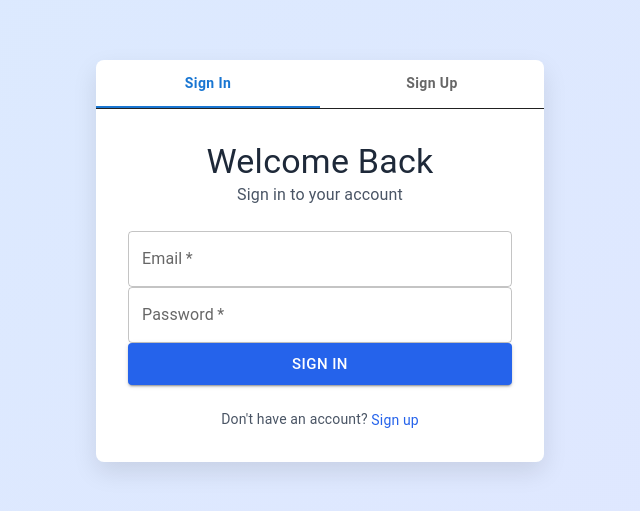
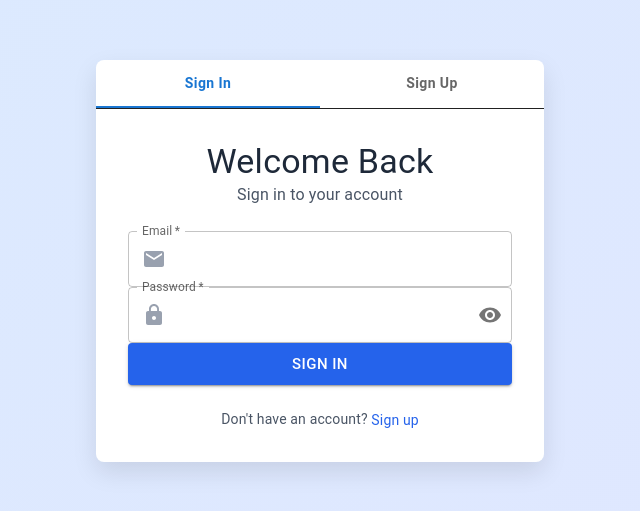
Before and after one commit to mohamadjamal2005/Web1Project, a React (Vite) app: page / in a window 1280 px wide. Shown: the part 139-650 px from the top of the page, without its empty margins (320-960 px from the left). Built offline with nearby package versions, Linux system fonts and the light colour scheme.

Commit message:
file modified

```diff
--- a/src/pages/Login.tsx
+++ b/src/pages/Login.tsx
@@ -67,12 +67,14 @@ const Login: React.FC = () => {
           onChange={(e) => setEmail(e.target.value)}
           required
           variant="outlined"
-          InputProps={{
+          slotProps={{
+            input: {
               startAdornment: (
                 <InputAdornment position="start">
                   <Email className="text-gray-400" />
                 </InputAdornment>
               ),
+            },
           }}
           className="mb-4"
         />
@@ -85,7 +87,8 @@ const Login: React.FC = () => {
           onChange={(e) => setPassword(e.target.value)}
           required
           variant="outlined"
-          InputProps={{
+          slotProps={{
+            input: {
               startAdornment: (
                 <InputAdornment position="start">
                   <Lock className="text-gray-400" />
@@ -102,6 +105,7 @@ const Login: React.FC = () => {
                   </IconButton>
                 </InputAdornment>
               ),
+            },
           }}
           className="mb-6"
         />
--- a/src/pages/Register.tsx
+++ b/src/pages/Register.tsx
@@ -79,12 +79,14 @@ const Register: React.FC = () => {
             onChange={(e) => setFirstName(e.target.value)}
             required
             variant="outlined"
-            InputProps={{
+            slotProps={{
+              input: {
                 startAdornment: (
                   <InputAdornment position="start">
                     <Person className="text-gray-400" />
                   </InputAdornment>
                 ),
+              },
             }}
           />
           <TextField
@@ -94,12 +96,14 @@ const Register: React.FC = () => {
             onChange={(e) => setLastName(e.target.value)}
             required
             variant="outlined"
-            InputProps={{
+            slotProps={{
+              input: {
                 startAdornment: (
                   <InputAdornment position="start">
                     <Person className="text-gray-400" />
                   </InputAdornment>
                 ),
+              },
             }}
           />
         </Box>
@@ -112,12 +116,14 @@ const Register: React.FC = () => {
           onChange={(e) => setEmail(e.target.value)}
           required
           variant="outlined"
-          InputProps={{
+          slotProps={{
+            input: {
               startAdornment: (
                 <InputAdornment position="start">
                   <Email className="text-gray-400" />
                 </InputAdornment>
               ),
+            },
           }}
         />
 
@@ -129,7 +135,8 @@ const Register: React.FC = () => {
           onChange={(e) => setPassword(e.target.value)}
           required
           variant="outlined"
-          InputProps={{
+          slotProps={{
+            input: {
               startAdornment: (
                 <InputAdornment position="start">
                   <Lock className="text-gray-400" />
@@ -146,6 +153,7 @@ const Register: React.FC = () => {
                   </IconButton>
                 </InputAdornment>
               ),
+            },
           }}
         />
 
@@ -157,7 +165,8 @@ const Register: React.FC = () => {
           onChange={(e) => setConfirmPassword(e.target.value)}
           required
           variant="outlined"
-          InputProps={{
+          slotProps={{
+            input: {
               startAdornment: (
                 <InputAdornment position="start">
                   <Lock className="text-gray-400" />
@@ -174,6 +183,7 @@ const Register: React.FC = () => {
                   </IconButton>
                 </InputAdornment>
               ),
+            },
           }}
         />
 
--- a/src/pages/Reports.tsx
+++ b/src/pages/Reports.tsx
@@ -1,5 +1,5 @@
 import React from 'react';
-import { Box, Typography, Card, CardContent, Grid, LineChart, Line, XAxis, YAxis, CartesianGrid, Tooltip, ResponsiveContainer } from '@mui/material';
+import { Box, Typography, Card, CardContent, Grid } from '@mui/material';
 
 const Reports: React.FC = () => {
   return (
```
Lines whose indentation alone changed are shown as unchanged.
